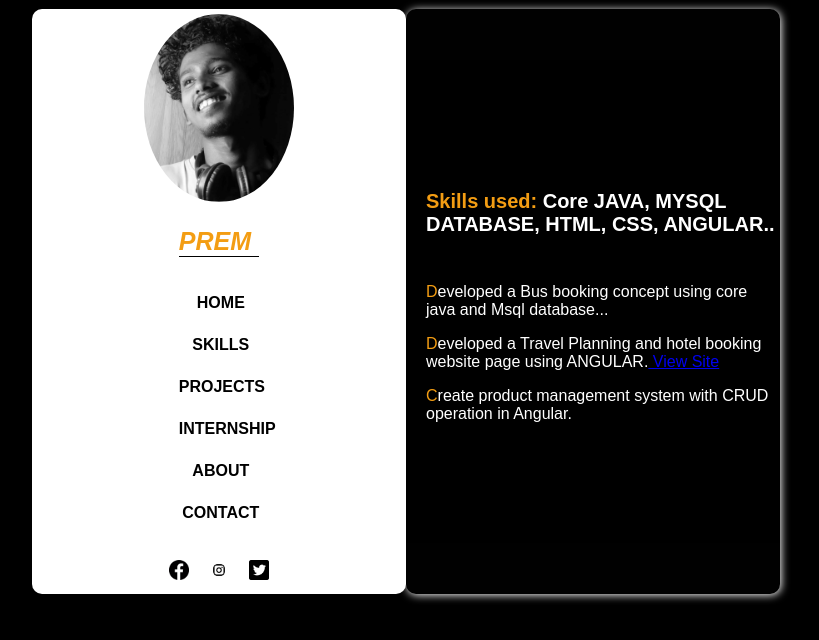
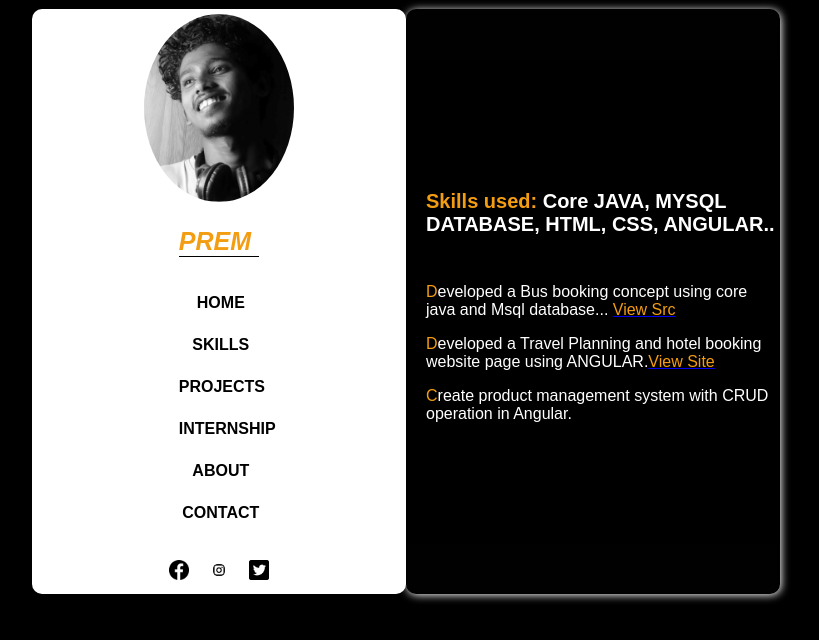
Before and after one commit to prempravin2023/prem-profile, an Angular app: page /projects in a window 1280 px wide. Shown: the top 640 px of the page, without its empty margins (235-1054 px from the left). Built offline with nearby package versions, Linux system fonts and the light colour scheme.

Commit message:
sitecolor

```diff
--- a/src/app/projects/projects.component.html
+++ b/src/app/projects/projects.component.html
@@ -1,8 +1,9 @@
 <div class="projects">
     <h6><span>Skills used:</span> Core JAVA, MYSQL DATABASE, HTML, CSS, ANGULAR..</h6>
-    <p><span>D</span>eveloped a Bus booking concept using core java and Msql database...</p>
+    <p><span>D</span>eveloped a Bus booking concept using core java and Msql database...
+    <a href="https://github.com/prempravin2023/javaBusReservation"><span>View Src</span></a></p>
    <p> <span>D</span>eveloped a Travel Planning and hotel booking website
-    page using ANGULAR.<a href="https://prempravin2023.github.io/travelstatic/"> View Site</a></p>
+    page using ANGULAR.<a href="https://prempravin2023.github.io/travelstatic/"><span>View Site</span> </a></p>
 
 
    <p> <span>C</span>reate product management system with CRUD operation in Angular.</p>
```
Also changed, not shown: 3 other files (tests, documents, lock files or other folders).
